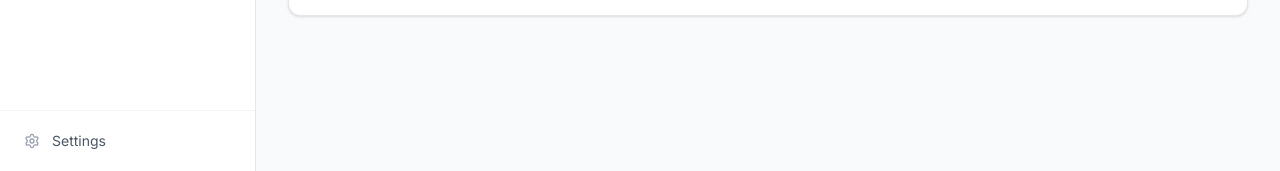
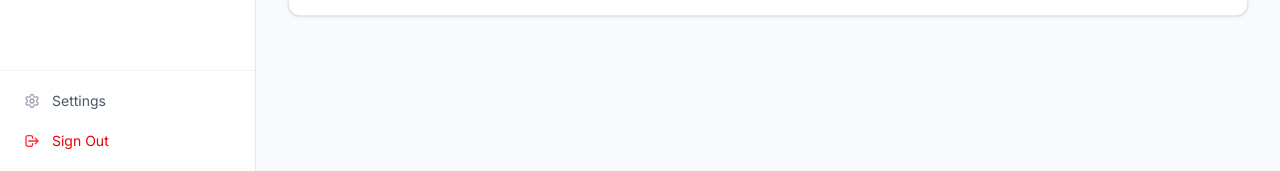
Before and after one commit to DavidDeez/eco-route-mvp, a Next.js app: page /dashboard in a window 1280 px wide. Shown: the part 629-800 px from the top of the page. Built offline with nearby package versions, Linux system fonts and the light colour scheme.

Commit message:
feat: add sign out button

```diff
--- a/components/Sidebar.tsx
+++ b/components/Sidebar.tsx
@@ -89,10 +89,22 @@ export default function Sidebar() {
           </ul>
         </nav>
 
-        <div className="p-3 border-t border-gray-100">
-          <button className="flex items-center px-3 py-2 text-sm text-gray-600 hover:text-gray-900 transition-colors w-full rounded-md hover:bg-gray-50">
+        <div className="p-3 border-t border-gray-100 space-y-1">
+          <Link href="/dashboard/profile" onClick={closeSidebar} className="flex items-center px-3 py-2 text-sm text-gray-600 hover:text-gray-900 transition-colors w-full rounded-md hover:bg-gray-50">
             <Settings className="w-4 h-4 mr-3 text-gray-400" />
             Settings
+          </Link>
+          <button
+            onClick={() => {
+              closeSidebar();
+              window.location.href = '/'; // Full reload to clear state and go to login
+            }}
+            className="flex items-center px-3 py-2 text-sm text-red-600 hover:text-red-700 hover:bg-red-50 transition-colors w-full rounded-md"
+          >
+            <svg className="w-4 h-4 mr-3 text-red-500" fill="none" stroke="currentColor" viewBox="0 0 24 24" xmlns="http://www.w3.org/2000/svg">
+              <path strokeLinecap="round" strokeLinejoin="round" strokeWidth={2} d="M17 16l4-4m0 0l-4-4m4 4H7m6 4v1a3 3 0 01-3 3H6a3 3 0 01-3-3V7a3 3 0 013-3h4a3 3 0 013 3v1" />
+            </svg>
+            Sign Out
           </button>
         </div>
       </div>
```
